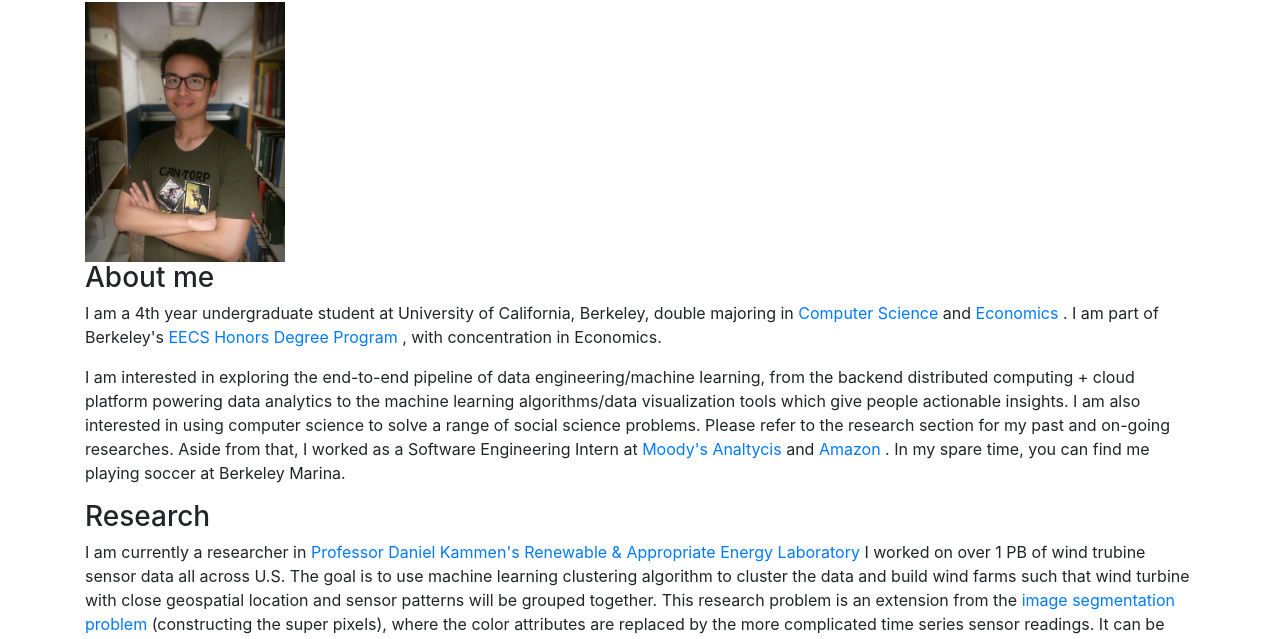
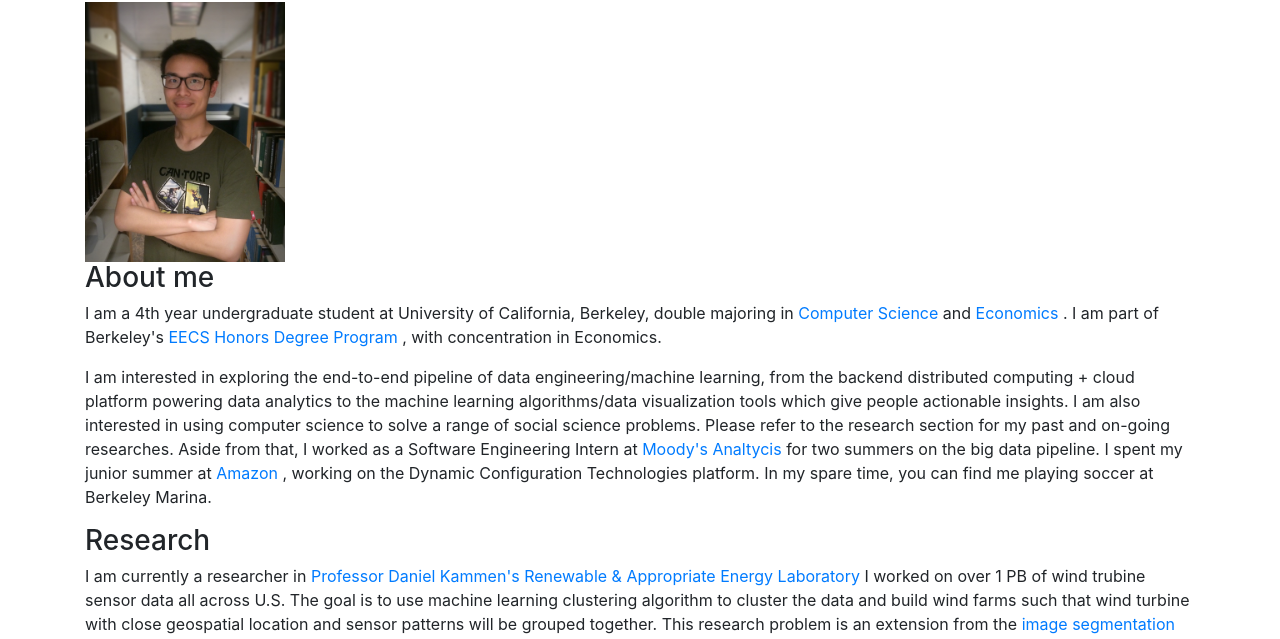
Before and after one commit to JinZhaoHong/JinZhaoHong.github.io, a website: page index.html in a window 1280 px wide. Shown: the part 154-793 px from the top of the page. Drawn offline with Linux system fonts and the light colour scheme.

Commit message:
Added more internship information

```diff
--- a/index.html
+++ b/index.html
@@ -80,7 +80,7 @@
             <p>
             I am interested in exploring the end-to-end pipeline of data engineering/machine learning, from the backend distributed
             computing + cloud platform powering data analytics to the machine learning algorithms/data visualization tools which give
-            people actionable insights. I am also interested in using computer science to solve a range of social science problems. Please refer to the research section for my past and on-going researches. Aside from that, I worked as a Software Engineering Intern at <a class="link" href="http://www.moodysanalytics.com/">Moody's Analtycis </a> and <a class="link" href="https://www.amazon.com/"> Amazon </a>. In my spare time, you can find me playing soccer at Berkeley Marina.
+            people actionable insights. I am also interested in using computer science to solve a range of social science problems. Please refer to the research section for my past and on-going researches. Aside from that, I worked as a Software Engineering Intern at <a class="link" href="http://www.moodysanalytics.com/">Moody's Analtycis </a> for two summers on the big data pipeline. I spent my junior summer at <a class="link" href="https://www.amazon.com/"> Amazon </a>, working on the Dynamic Configuration Technologies platform. In my spare time, you can find me playing soccer at Berkeley Marina.
             </p>
           </div>
         </div>
```
